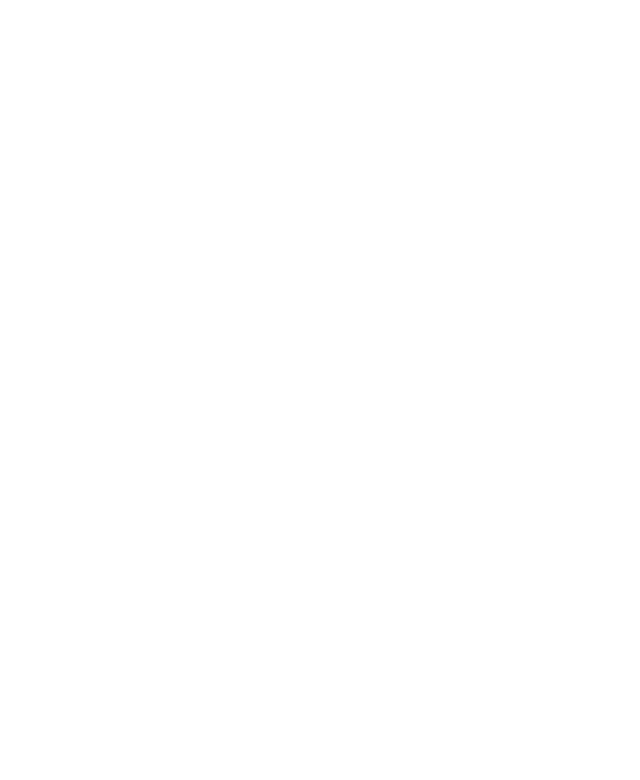
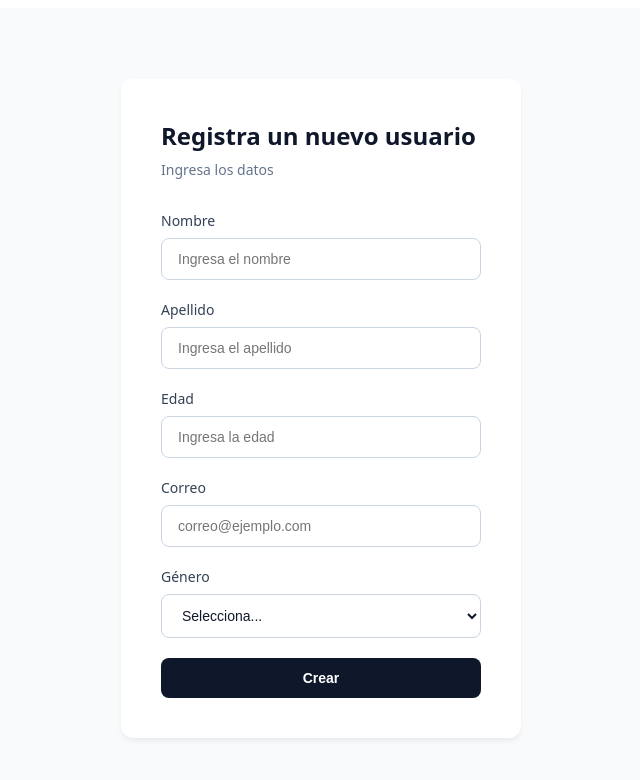
Before and after one commit to Wmarroquing/practicas-2026, an Angular app: page /register in a window 1280 px wide. Before the commit this address led to /. Shown: the top 780 px of the page, without its empty margins (319-959 px from the left). Built offline with nearby package versions, Linux system fonts and the light colour scheme.

Commit message:
maquetacion de register

```diff
--- a/src/app/app.routes.ts
+++ b/src/app/app.routes.ts
@@ -1,7 +1,9 @@
 import { Routes } from '@angular/router';
 import { Login } from './views/login/login';
+import { Register } from './views/register/register';
 
 export const routes: Routes = [
+    {path:"register", component:Register},
     {path: "login", component: Login},
     { path: '', redirectTo: 'login', pathMatch: 'full' }
 ];
--- /dev/null
+++ b/src/app/views/register/register.css
@@ -0,0 +1,85 @@
+.register-container {
+  display: flex;
+  justify-content: center;
+  align-items: center;
+  min-height: 100vh;
+  background-color: #f8fafc;
+  font-family: system-ui, -apple-system, BlinkMacSystemFont, 'Segoe UI', Roboto, sans-serif;
+}
+
+.register-card {
+  background: #ffffff;
+  padding: 2.5rem;
+  border-radius: 12px;
+  box-shadow: 0 4px 6px -1px rgba(0, 0, 0, 0.05), 0 2px 4px -1px rgba(0, 0, 0, 0.03);
+  width: 100%;
+  max-width: 400px;
+  box-sizing: border-box;
+}
+
+.register-header {
+  margin-bottom: 2rem;
+  text-align: left;
+}
+
+.register-header h2 {
+  font-size: 1.5rem;
+  font-weight: 700;
+  color: #0f172a;
+  margin: 0 0 0.5rem 0;
+}
+
+.register-header p {
+  font-size: 0.875rem;
+  color: #64748b;
+  margin: 0;
+}
+
+.form-group {
+  margin-bottom: 1.25rem;
+}
+
+.form-group label {
+  display: block;
+  font-size: 0.875rem;
+  font-weight: 500;
+  color: #334155;
+  margin-bottom: 0.5rem;
+}
+
+.form-group input,
+.form-group select {
+  width: 100%;
+  padding: 0.75rem 1rem;
+  border: 1px solid #cbd5e1;
+  border-radius: 8px;
+  font-size: 0.875rem;
+  color: #0f172a;
+  background-color: #fff;
+  transition: border-color 0.2s, box-shadow 0.2s;
+  box-sizing: border-box;
+}
+
+.form-group input:focus,
+.form-group select:focus {
+  outline: none;
+  border-color: #2563eb;
+  box-shadow: 0 0 0 3px rgba(37, 99, 235, 0.1);
+}
+
+.btn-submit {
+  width: 100%;
+  padding: 0.75rem;
+  background-color: #0f172a;
+  color: white;
+  border: none;
+  border-radius: 8px;
+  font-size: 0.875rem;
+  font-weight: 600;
+  cursor: pointer;
+  transition: background-color 0.2s;
+}
+
+.btn-submit:hover {
+  background-color: #1e293b;
+}
--- /dev/null
+++ b/src/app/views/register/register.html
@@ -0,0 +1,46 @@
+<div class="register-container">
+    <div class="register-card">
+
+        <div class="register-header">
+            <h2>Registra un nuevo usuario</h2>
+            <p>Ingresa los datos</p>
+        </div>
+
+        <form class="register-form">
+
+            <div class="form-group">
+                <label for="nombre">Nombre</label>
+                <input type="text" id="nombre" class="form-control" placeholder="Ingresa el nombre">
+            </div>
+
+            <div class="form-group">
+                <label for="apellido">Apellido</label>
+                <input type="text" id="apellido" class="form-control" placeholder="Ingresa el apellido">
+            </div>
+
+            <div class="form-group">
+                <label for="edad">Edad</label>
+                <input type="number" id="edad" class="form-control" placeholder="Ingresa la edad">
+            </div>
+
+            <div class="form-group">
+                <label for="correo">Correo</label>
+                <input type="email" id="correo" class="form-control" placeholder="correo@ejemplo.com">
+            </div>
+
+            <div class="form-group">
+                <label for="genero">Género</label>
+                <select id="genero" class="form-control">
+                    <option value="">Selecciona...</option>
+                    <option value="masculino">Masculino</option>
+                    <option value="femenino">Femenino</option>
+                    <option value="otro">Prefiero no decirlo</option>
+                </select>
+            </div>
+
+            <button type="submit" class="btn-submit">Crear</button>
+
+        </form>
+
+    </div>
+</div>
```
Also changed, not shown: src/app/views/register/register.ts (added, +9 -0 lines), 1 other file (tests, documents, lock files or other folders).
